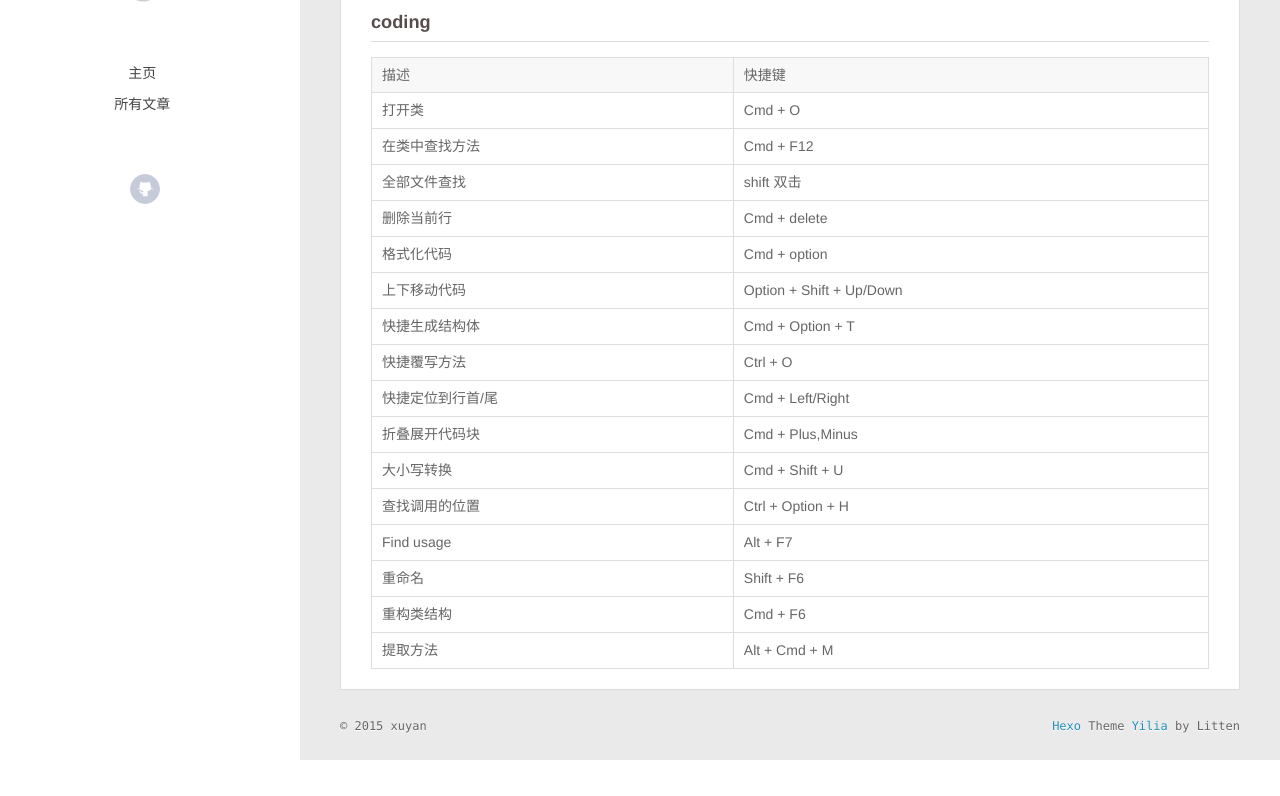
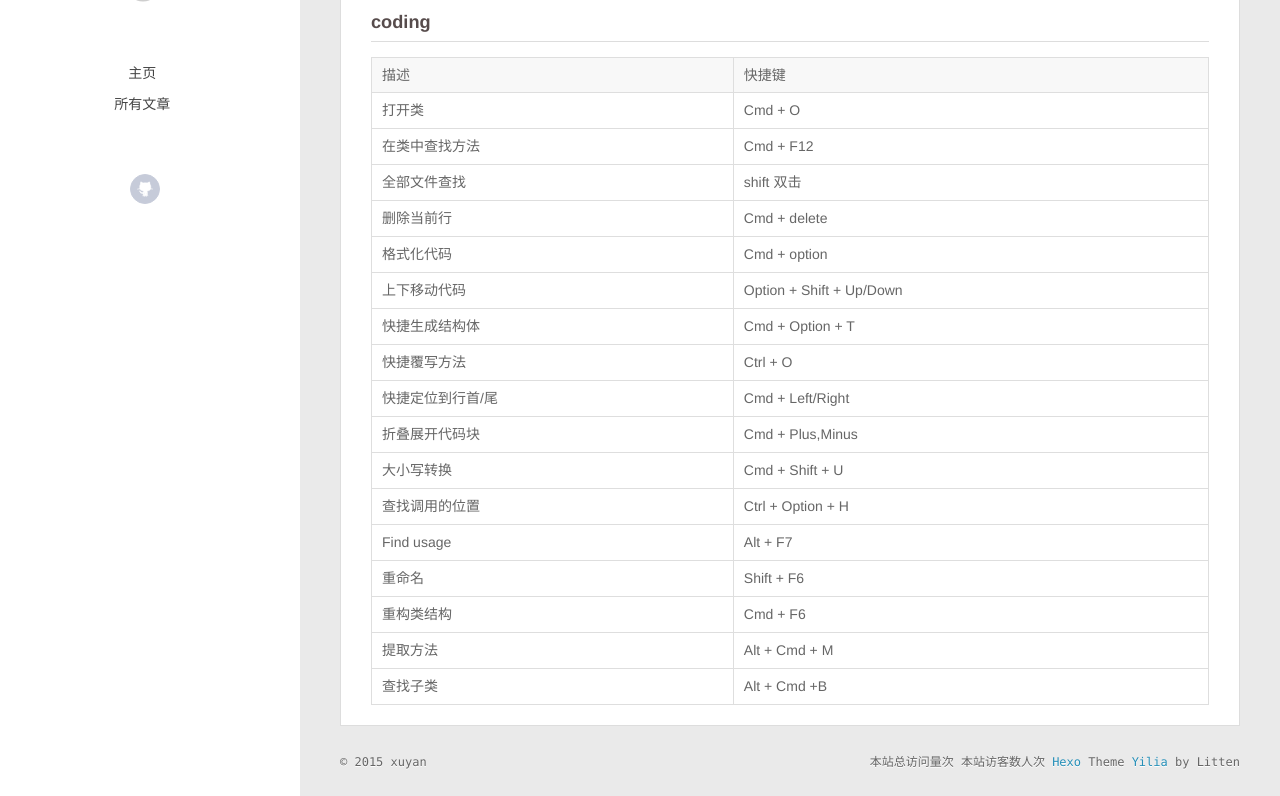
Before and after one commit to sdxy0506/sdxy0506.github.io, a plain HTML site: page 2015/03/06/android-studio-mac-快捷键-总结-不断更新/index.html in a window 1280 px wide. Shown: the part 405-1201 px from the top of the page. Before the commit the page ends 1165 px from the top, so only its background shows below. Drawn offline with nearby package versions, Linux system fonts and the light colour scheme; some packages are replaced by stand-ins of ours; a script that the page names is missing.

Commit message:
Site updated: 2015-04-30 11:46:24

```diff
--- a/2015/03/06/android-studio-mac-快捷键-总结-不断更新/index.html
+++ b/2015/03/06/android-studio-mac-快捷键-总结-不断更新/index.html
@@ -289,6 +289,10 @@
 <td>提取方法</td>
 <td>Alt + Cmd + M</td>
 </tr>
+<tr>
+<td>查找子类</td>
+<td>Alt + Cmd +B</td>
+</tr>
 </tbody>
 </table>
 
@@ -328,12 +332,19 @@
 
 </div>
       <footer id="footer">
+<script src="//dn-lbstatics.qbox.me/lbservice/busuanzi/2.0/busuanzi.mini.js"/></script>
   <div class="outer">
     <div id="footer-info">
     	<div class="footer-left">
     		&copy; 2015 xuyan
     	</div>
       	<div class="footer-right">
+          <span id="busuanzi_container_site_pv">
+          本站总访问量<span id="busuanzi_value_site_pv"></span>次
+        </span>
+        <span id="busuanzi_container_site_uv">
+          本站访客数<span id="busuanzi_value_site_uv"></span>人次
+        </span>
       		<a href="http://hexo.io/" target="_blank">Hexo</a>  Theme <a href="https://github.com/litten/hexo-theme-yilia" target="_blank">Yilia</a> by Litten
       	</div>
     </div>
```
Also changed, not shown: archives/2015/03/index.html (+7 -0 lines), archives/2015/index.html (+7 -0 lines), archives/index.html (+7 -0 lines), index.html (+7 -0 lines).
